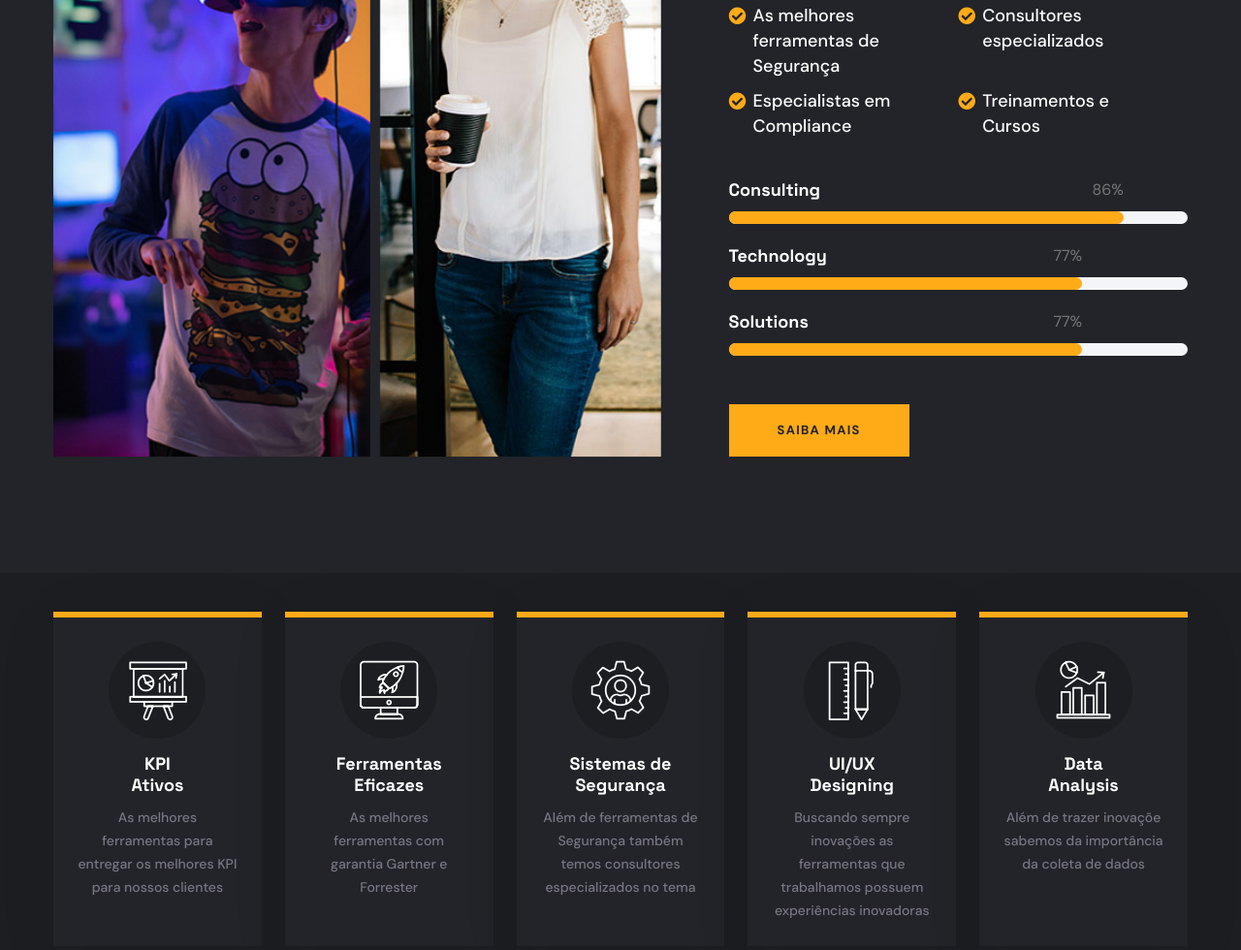
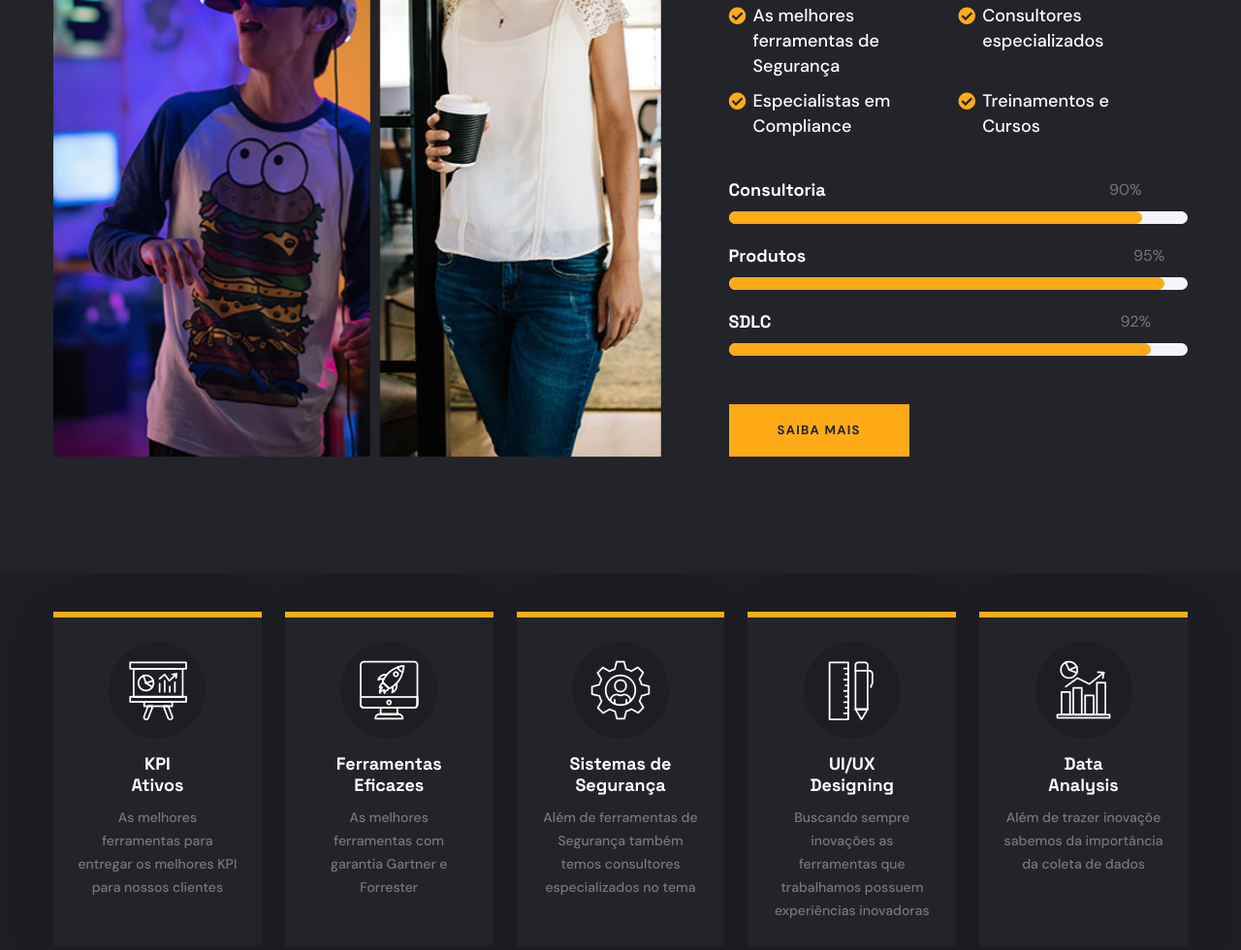
Before and after one commit to msant262/securityvulpes, a plain HTML site: page index.html in a window 1280 px wide. Shown: the part 1214-2194 px from the top of the page at 97% size. Drawn offline with Linux system fonts and the light colour scheme; files whose address does not match are found by name.

Commit message:
endentação

```diff
--- a/index.html
+++ b/index.html
@@ -81,31 +81,21 @@
 								<ul class="navigation">
 									<li class="current">
 										<a href="index.html">Inicio</a>
-
 									</li>
 									<li>
 										<a href="#about">Sobre</a>
-
 									</li>
-									<!--<li class="dropdown">
-									<a href="#services">Services</a>
-
-								</li>-->
 									<li>
 										<a href="time.html">Time</a>
-
 									</li>
 									<li>
 										<a href="produtos.html">Produtos e Planos</a>
-
 									</li>
 									<li>
 										<a href="#contact">Contatos</a>
-
 									</li>
 									<li>
 										<a href="#more">Mais</a>
-
 									</li>
 								</ul>
 							</nav>
@@ -268,13 +258,13 @@
 								<!--Skill Item-->
 								<div class="skill-item">
 									<div class="skill-header">
-										<h6 class="skill-title">Consulting</h6>
+										<h6 class="skill-title">Consultoria</h6>
 									</div>
 									<div class="skill-bar">
 										<div class="bar-inner">
-											<div class="bar progress-line" data-width="86">
+											<div class="bar progress-line" data-width="90">
 												<div class="skill-percentage">
-													<div class="count-box"><span class="count-text" data-speed="3000" data-stop="86">0</span>%</div>
+													<div class="count-box"><span class="count-text" data-speed="3000" data-stop="90">0</span>%</div>
 												</div>
 											</div>
 										</div>
@@ -284,13 +274,13 @@
 								<!--Skill Item-->
 								<div class="skill-item">
 									<div class="skill-header">
-										<h6 class="skill-title">Technology</h6>
+										<h6 class="skill-title">Produtos</h6>
 									</div>
 									<div class="skill-bar">
 										<div class="bar-inner">
-											<div class="bar progress-line" data-width="77">
+											<div class="bar progress-line" data-width="95">
 												<div class="skill-percentage">
-													<div class="count-box"><span class="count-text" data-speed="3000" data-stop="77">0</span>%</div>
+													<div class="count-box"><span class="count-text" data-speed="3000" data-stop="95">0</span>%</div>
 												</div>
 											</div>
 										</div>
@@ -300,13 +290,13 @@
 								<!--Skill Item-->
 								<div class="skill-item">
 									<div class="skill-header">
-										<h6 class="skill-title">Solutions</h6>
+										<h6 class="skill-title">SDLC</h6>
 									</div>
 									<div class="skill-bar">
 										<div class="bar-inner">
-											<div class="bar progress-line" data-width="77">
+											<div class="bar progress-line" data-width="92">
 												<div class="skill-percentage">
-													<div class="count-box"><span class="count-text" data-speed="3000" data-stop="77">0</span>%</div>
+													<div class="count-box"><span class="count-text" data-speed="3000" data-stop="92">0</span>%</div>
 												</div>
 											</div>
 										</div>
@@ -471,6 +461,8 @@
 				</div>
 			</div>
 		</section>
+
+
 		<!-- End Offer Section Four -->
 		<!-- Services Section Four -->
 		<!--<section class="services-section-five" style="background-image: url(images/background/5.jpg)">-->
@@ -618,19 +610,15 @@
 									<div class="form-group">
 										<input type="text" name="full_name" placeholder="Seu nome" required>
 									</div>
-
 									<div class="form-group">
 										<input type="text" name="Email" placeholder="Email" required>
 									</div>
-
 									<div class="form-group">
 										<input type="text" name="Phone" placeholder="Telefone" required>
 									</div>
-
 									<div class="form-group">
 										<textarea name="message" placeholder="Escreva aqui sua mensagem" required></textarea>
 									</div>
-
 									<div class="form-group">
 										<button class="theme-btn btn-style-one" type="submit" name="submit-form"><span class="btn-title">Enviar</span></button>
 									</div>
```
